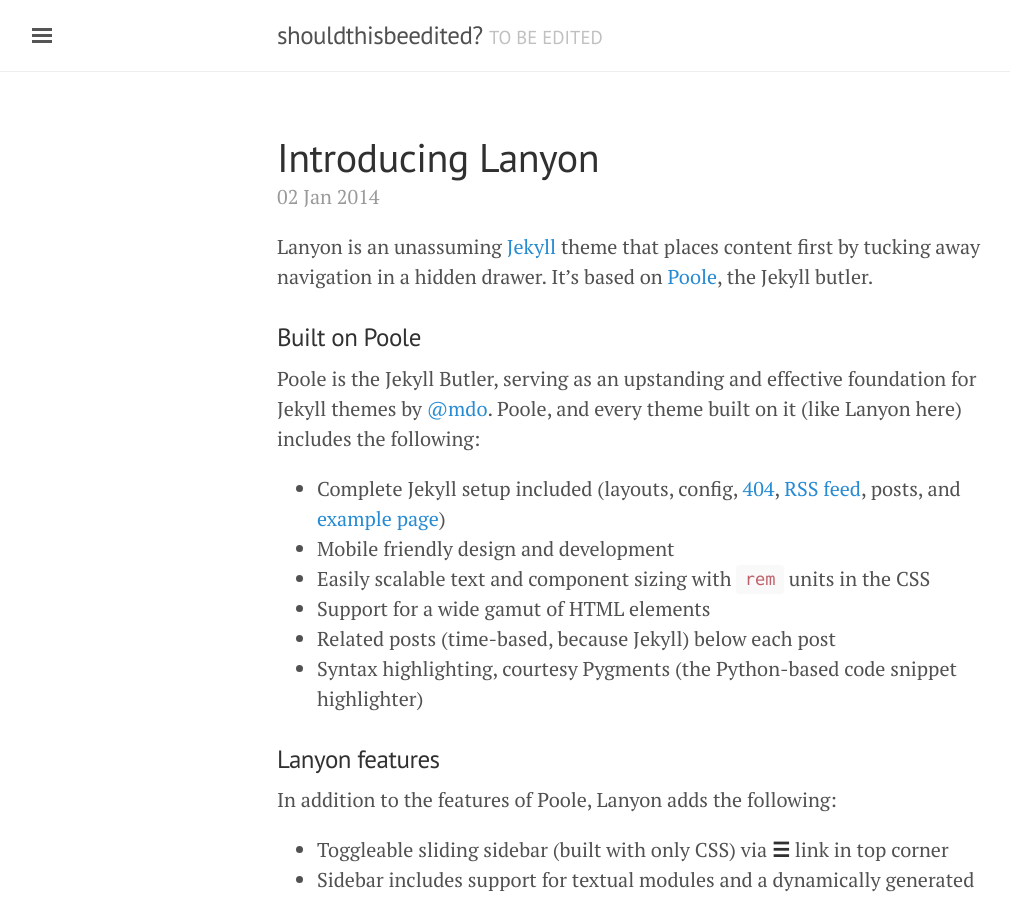
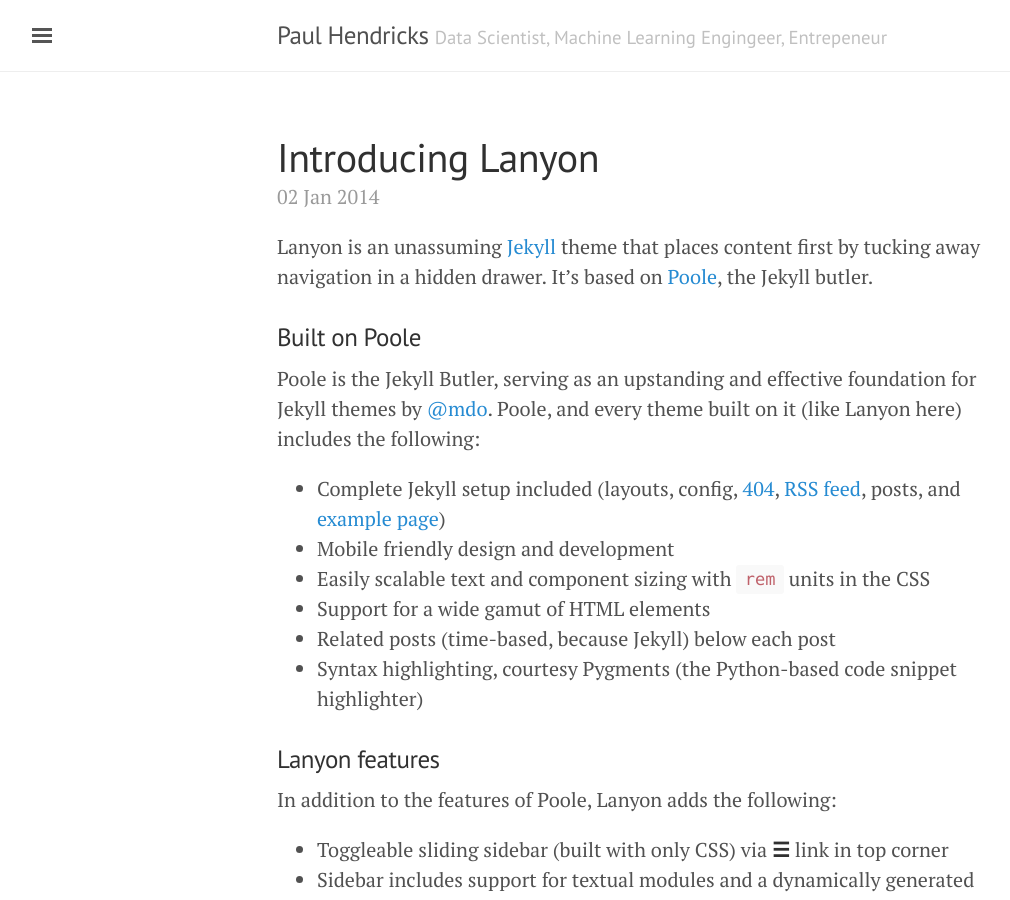
Before and after one commit to paulhendricks/paulmichael.io, a Jekyll site: the page built from index.html, in a window 1280 px wide and 900 px high. Shown: the whole window, without its empty margins (3-1013 px from the left). Built offline with Jekyll 4.4.1, drawn with Linux system fonts in a browser that asks for light colours; the list of posts is cut into pages by our own code.

Commit message:
edited confug

```diff
--- a/_config.yml
+++ b/_config.yml
@@ -5,9 +5,9 @@
 relative_permalinks: true
 
 # Setup
-title:               shouldthisbeedited?
-tagline:             'TO BE EDITED'
-description:         'to be edited'
+title:               Paul Hendricks
+tagline:             'Data Scientist, Machine Learning Engingeer, Entrepeneur'
+description:         'This is a description about Paul Hendricks.'
 url:                 http://paulhendricks.io
 baseurl:             'http://paulhendricks.io'
 paginate:            5
```
